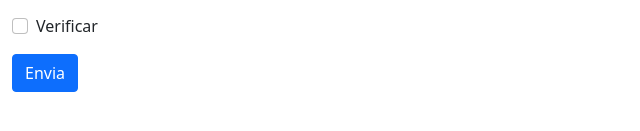
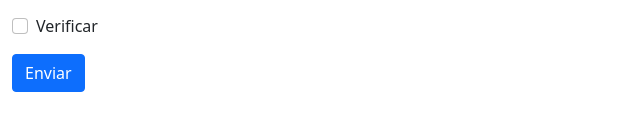
Before and after one commit to FacundoUG/DesafiosCaC, a plain HTML site: page Bootstrap/index.html in a window 1280 px wide. Shown: the part 611-742 px from the top of the page, 0-640 px from the left. Drawn offline with nearby package versions, Linux system fonts and the light colour scheme.

Commit message:
Bootstrap

```diff
--- a/Bootstrap/index.html
+++ b/Bootstrap/index.html
@@ -91,7 +91,7 @@
                       <input type="checkbox" class="form-check-input" id="exampleCheck1">
                       <label class="form-check-label" for="exampleCheck1">Verificar</label>
                     </div>
-                    <button type="submit" class="btn btn-primary">Envia</button>
+                    <button type="submit" class="btn btn-primary">Enviar</button>
                  </form>
                  <!-- Form + boton -->
             </div>
```
